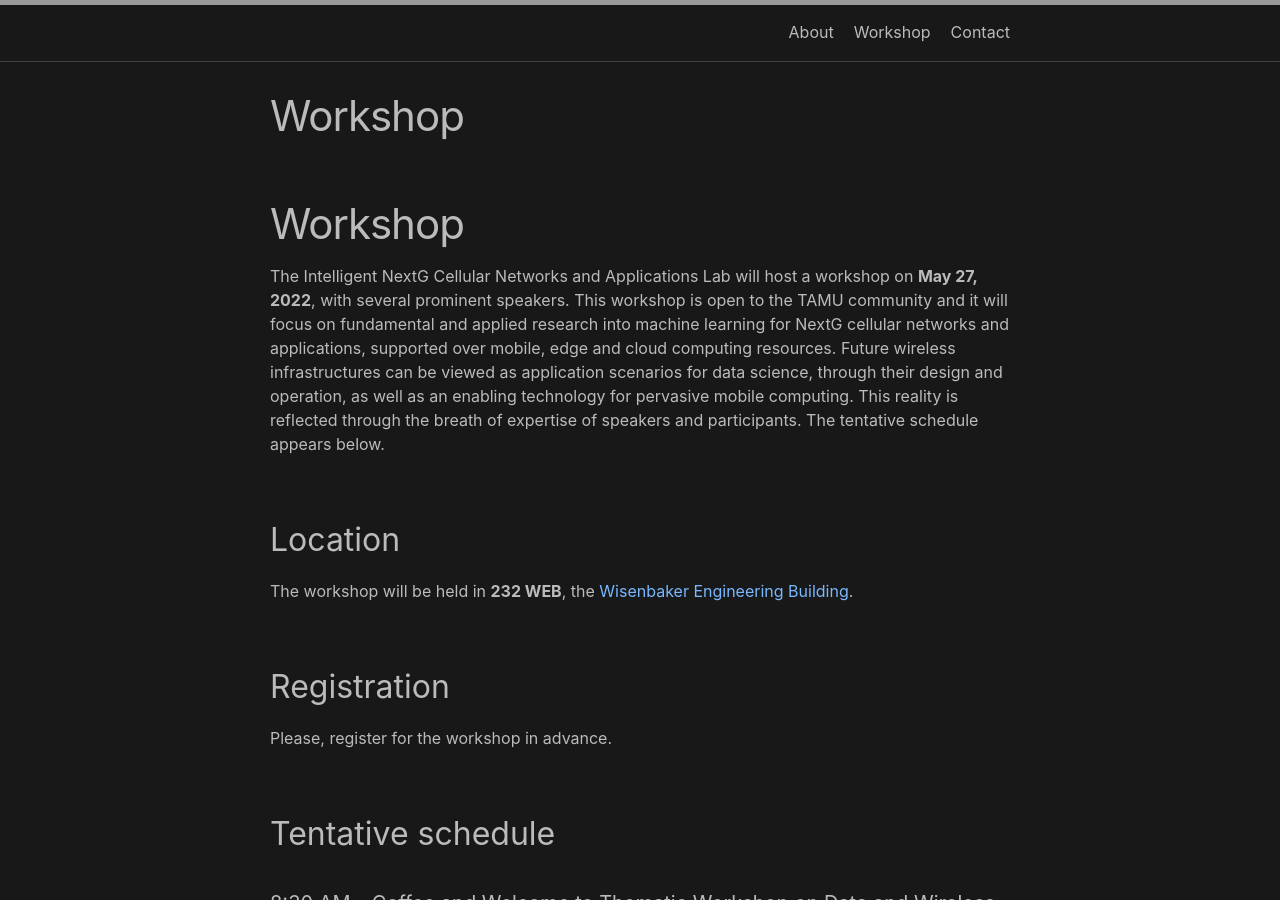
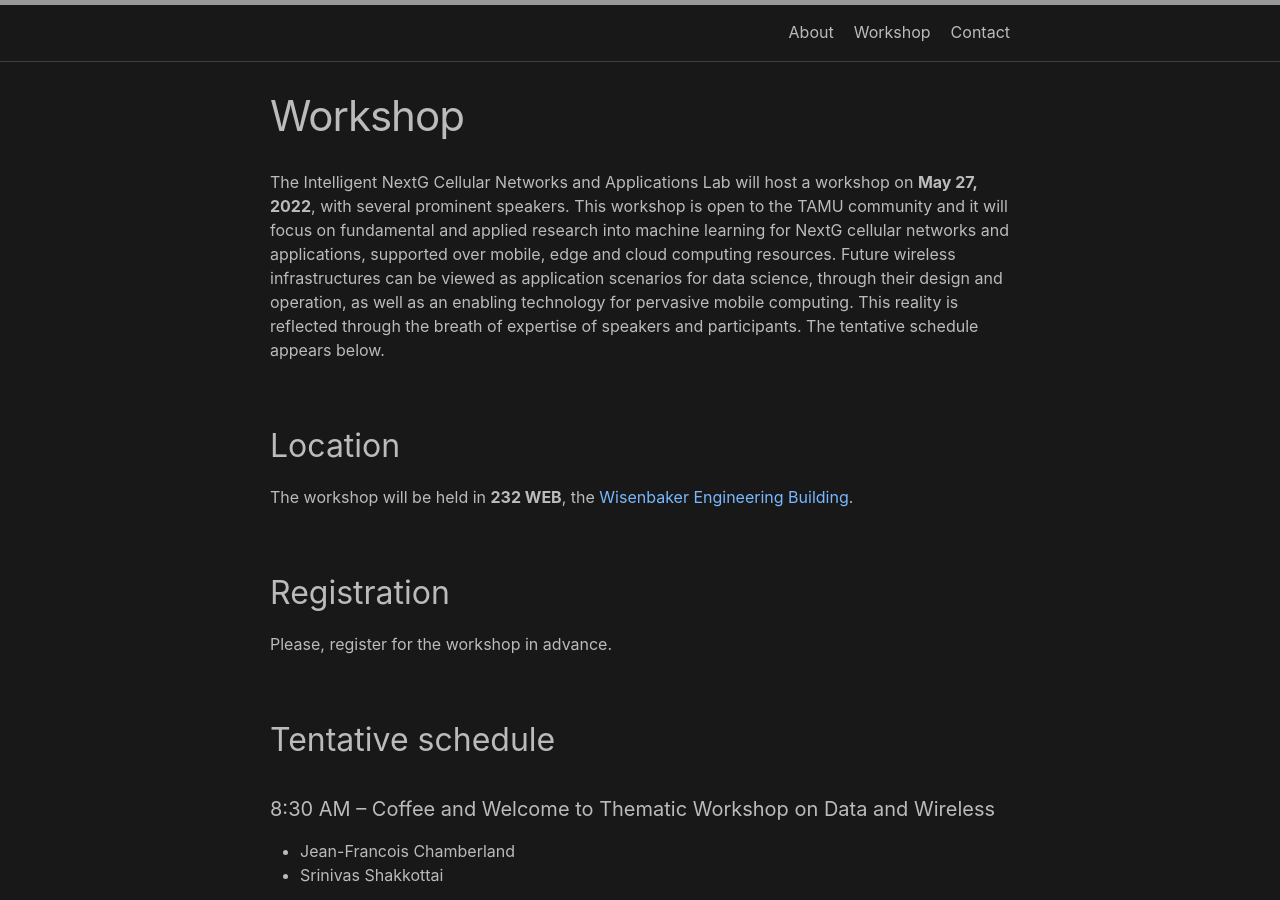
Before and after one commit to EngProjects/WIDS, a Jekyll site: the page built from meeting.md, in a window 1280 px wide and 900 px high. Built offline with Jekyll 4.4.1, drawn with Linux system fonts in a browser that asks for light colours; some of the changed text lies outside the part shown.

Commit message:
Update meeting.md

```diff
--- a/meeting.md
+++ b/meeting.md
@@ -3,9 +3,6 @@ layout: page
 title: Workshop
 permalink: /workshop.html
 ---
-
-
-# Workshop
 
 The Intelligent NextG Cellular Networks and Applications Lab will host a workshop on __May 27, 2022__, with several prominent speakers.
 This workshop is open to the TAMU community and it will focus on fundamental and applied research into machine learning for NextG cellular networks and applications, supported over mobile, edge and cloud computing resources.
```
Also changed, not shown: other parts of meeting.md (+0 -1 lines).
